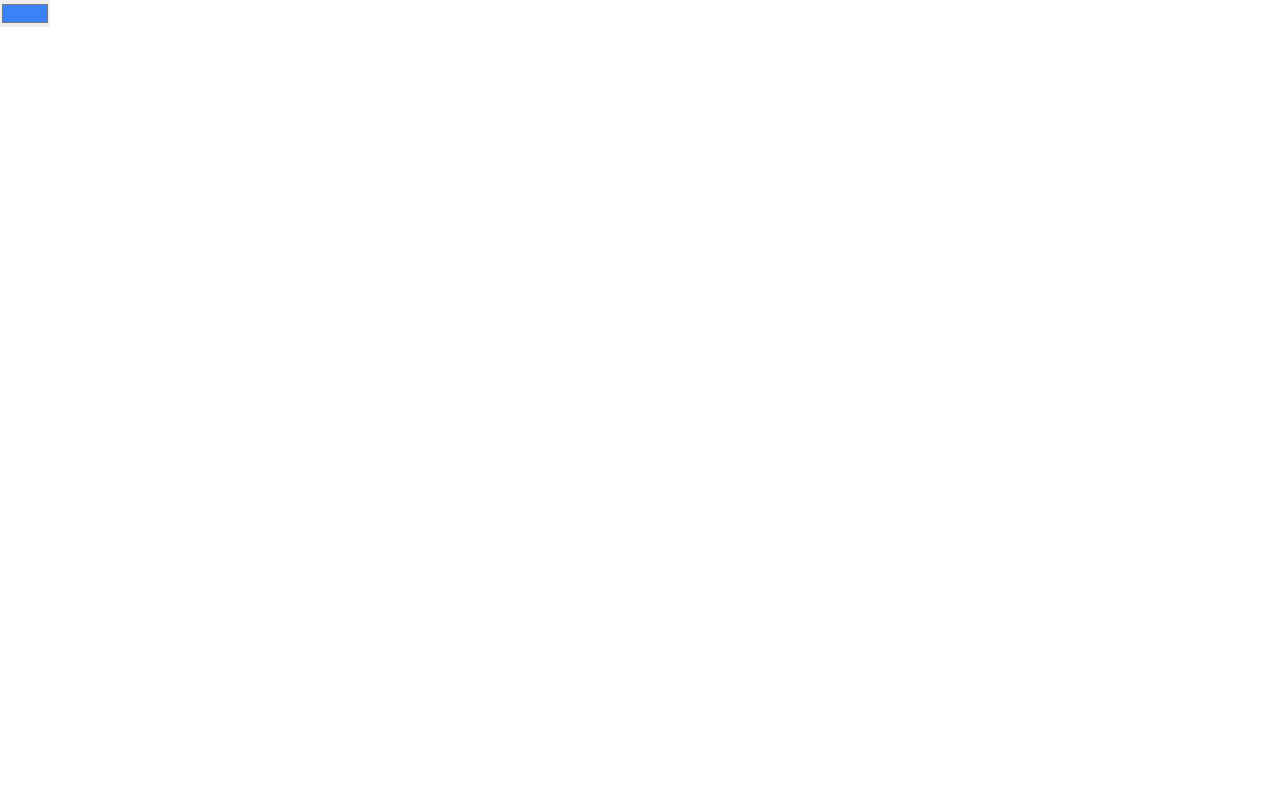
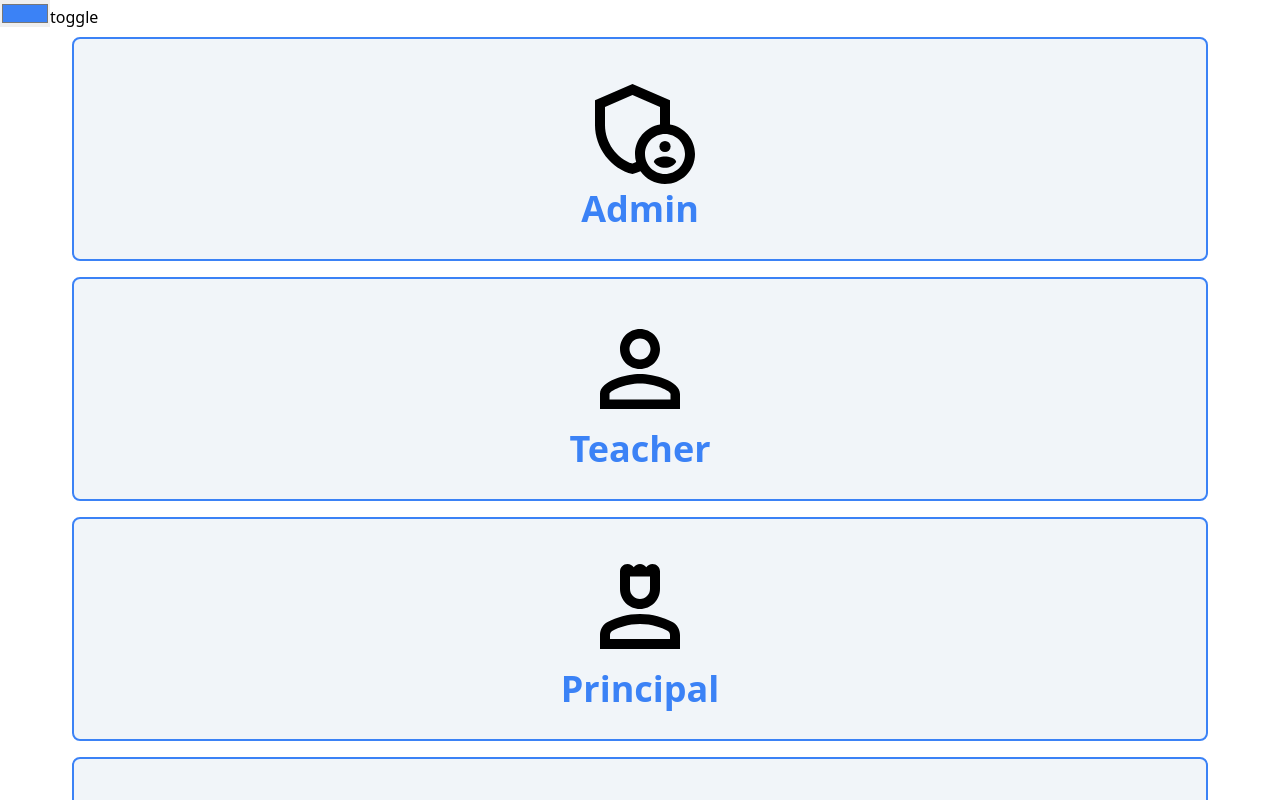
Before and after one commit to akash-git-bthames/COLLEGE-ERP, a React (Vite) app in the folder Frontend/: page / in a window 1280 px wide. Shown: the top 800 px of the page. Built offline with nearby package versions, Linux system fonts and the light colour scheme.

Commit message:
give basic layout of the first page

```diff
--- a/Frontend/package.json
+++ b/Frontend/package.json
@@ -10,6 +10,10 @@
     "preview": "vite preview"
   },
   "dependencies": {
+    "@emotion/react": "^11.11.4",
+    "@emotion/styled": "^11.11.5",
+    "@mui/icons-material": "^5.16.4",
+    "@mui/material": "^5.16.4",
     "react": "^18.3.1",
     "react-dom": "^18.3.1"
   },
--- a/Frontend/src/App.jsx
+++ b/Frontend/src/App.jsx
@@ -1,16 +1,20 @@
 import React from "react";
 import {useTheme} from './context/ColorContext'
+import FirstPage from "./Components/FirstPage";
 
 function App() {
   const { theme, toggleTheme, color, changeColor } = useTheme();
+
   return (
-    <div>
+    <div className="h-full w-full dark:bg-gray-900">
       <input
         type="color"
         id="colorPicker"
         onChange={(e) => changeColor(e.target.value)}
         value={color}
       />
+       <button onClick={toggleTheme}>toggle</button>
+      <FirstPage className=''/>
     </div>
   );
 }
--- a/Frontend/src/Components/FirstPage.jsx
+++ b/Frontend/src/Components/FirstPage.jsx
@@ -1,12 +1,31 @@
-import React from 'react'
+import React from "react";
+import FirstPageCard from "./FirstPageCard";
+import AdminPanelSettingsOutlinedIcon from '@mui/icons-material/AdminPanelSettingsOutlined';
+import PersonOutlineOutlinedIcon from '@mui/icons-material/PersonOutlineOutlined';
+import PeopleOutlineOutlinedIcon from '@mui/icons-material/PeopleOutlineOutlined';
+import Person4OutlinedIcon from '@mui/icons-material/Person4Outlined';
 
 function FirstPage() {
+    const name=['Admin','Teacher','Principal','Student']
   return (
-    <div className='' >
-       <div></div>
-       <div></div>
+    <div className="w-[90%] h-auto grid grid-cols-1 grid-rows-4  m-auto ">
+      <div className=" col-span-1 row-span-1 w-full p-2  ">
+        <FirstPageCard icon={<AdminPanelSettingsOutlinedIcon sx={{fontSize:'120px'}}/>} name={name[0]}/>
+      </div>
+      <div className=" col-span-1 row-span-1  p-2">
+      <FirstPageCard icon={<PersonOutlineOutlinedIcon sx={{fontSize:'120px'}}/>} name={name[1]}/>
+
+      </div>
+      <div className="  col-span-1 row-span-1  p-2">
+      <FirstPageCard icon={<Person4OutlinedIcon sx={{fontSize:'120px'}}/>} name={name[2]}/>
+
+      </div>
+      <div className="  col-span-1 row-span-1  p-2">
+      <FirstPageCard icon={<PeopleOutlineOutlinedIcon sx={{fontSize:'120px'}}/>} name={name[3]}/>
+
+      </div>
     </div>
-  )
+  );
 }
 
-export default FirstPage
+export default FirstPage;
--- /dev/null
+++ b/Frontend/src/Components/FirstPageCard.jsx
@@ -0,0 +1,17 @@
+import React from 'react'
+import {useTheme} from '../context/ColorContext'
+
+
+function FirstPageCard({icon,name}) {
+
+  const { theme, toggleTheme, color, changeColor } = useTheme();
+
+  return (
+    <div className="h-56 w-full flex flex-col justify-center items-center border-2 rounded-lg hover:shadow-lg shadow-black hover:scale-[1.01] duration-200 hover:cursor-pointer bg-slate-100" style={{borderColor:color }}>
+      <div className=''>{icon}</div>
+      <div className='text-black text-4xl font-bold' style={{color:color}}>{name}</div>
+    </div>
+  )
+}
+
+export default FirstPageCard
```
Also changed, not shown: 1 other file (tests, documents, lock files or other folders).
